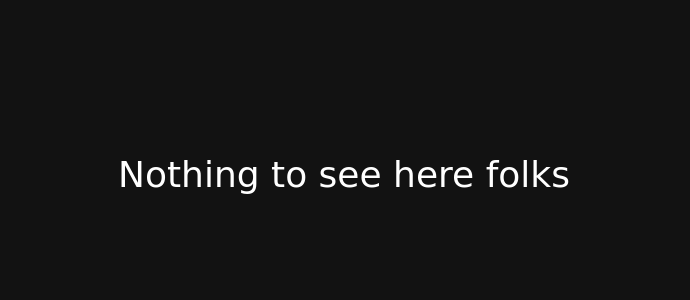
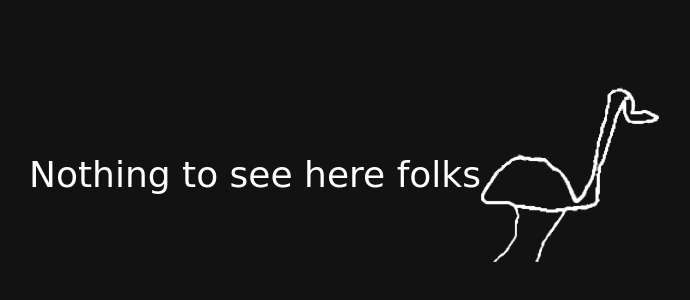
Before and after one commit to bs-umbrella/BSUmbrella, a plain HTML site: page deploy/index.html in a window 1280 px wide. Shown: the part 226-526 px from the top of the page, without its empty margins (296-986 px from the left). Drawn offline with Linux system fonts and the light colour scheme.

Commit message:
Flamingo 2

```diff
--- a/deploy/index.html
+++ b/deploy/index.html
@@ -22,6 +22,7 @@
 </style>
 </head>
 <body>
-<div class="message">Nothing to see here folks</div>
+<div class="message">Nothing to see here folks</div><br />
+<img src="flamingo.png" />
 </body>
 </html>
```
